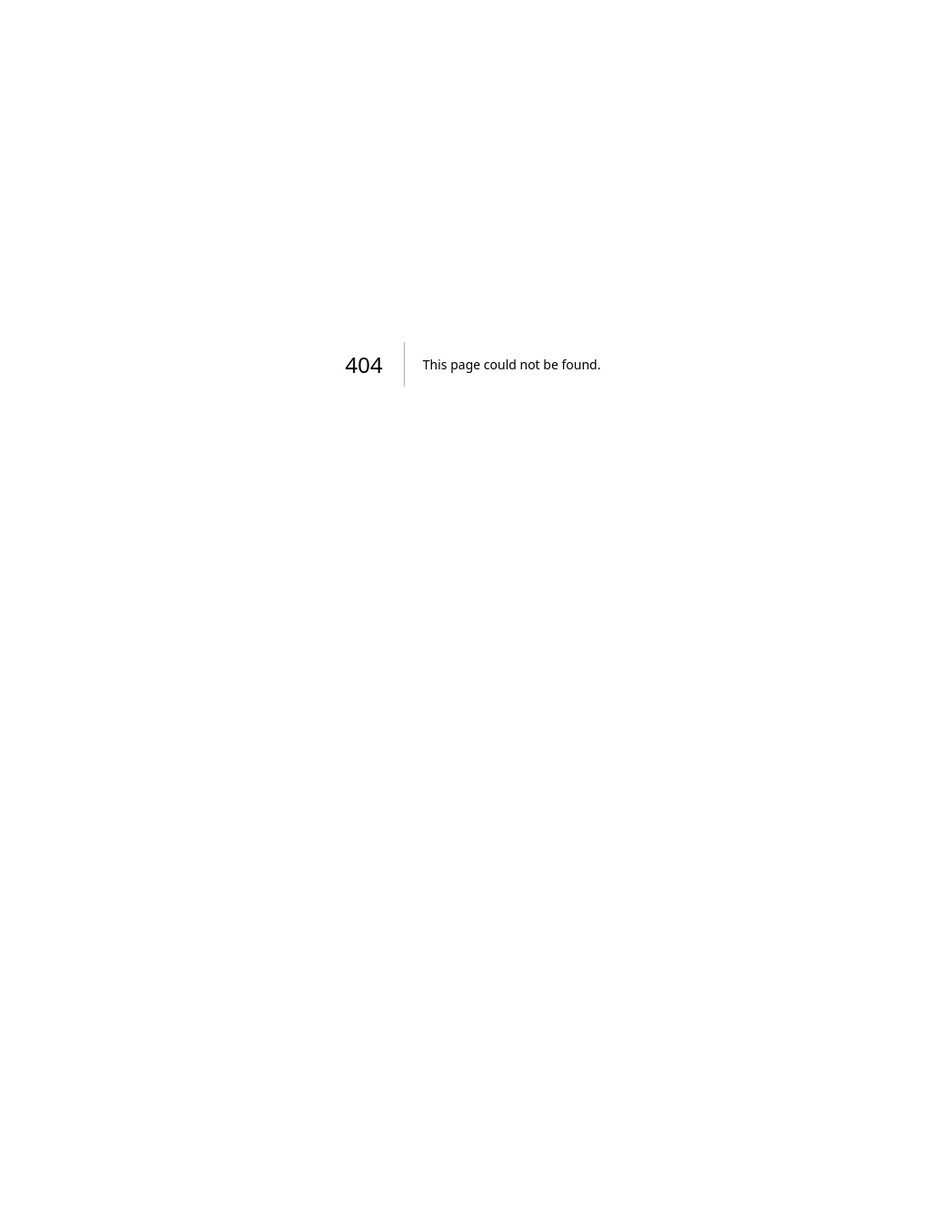
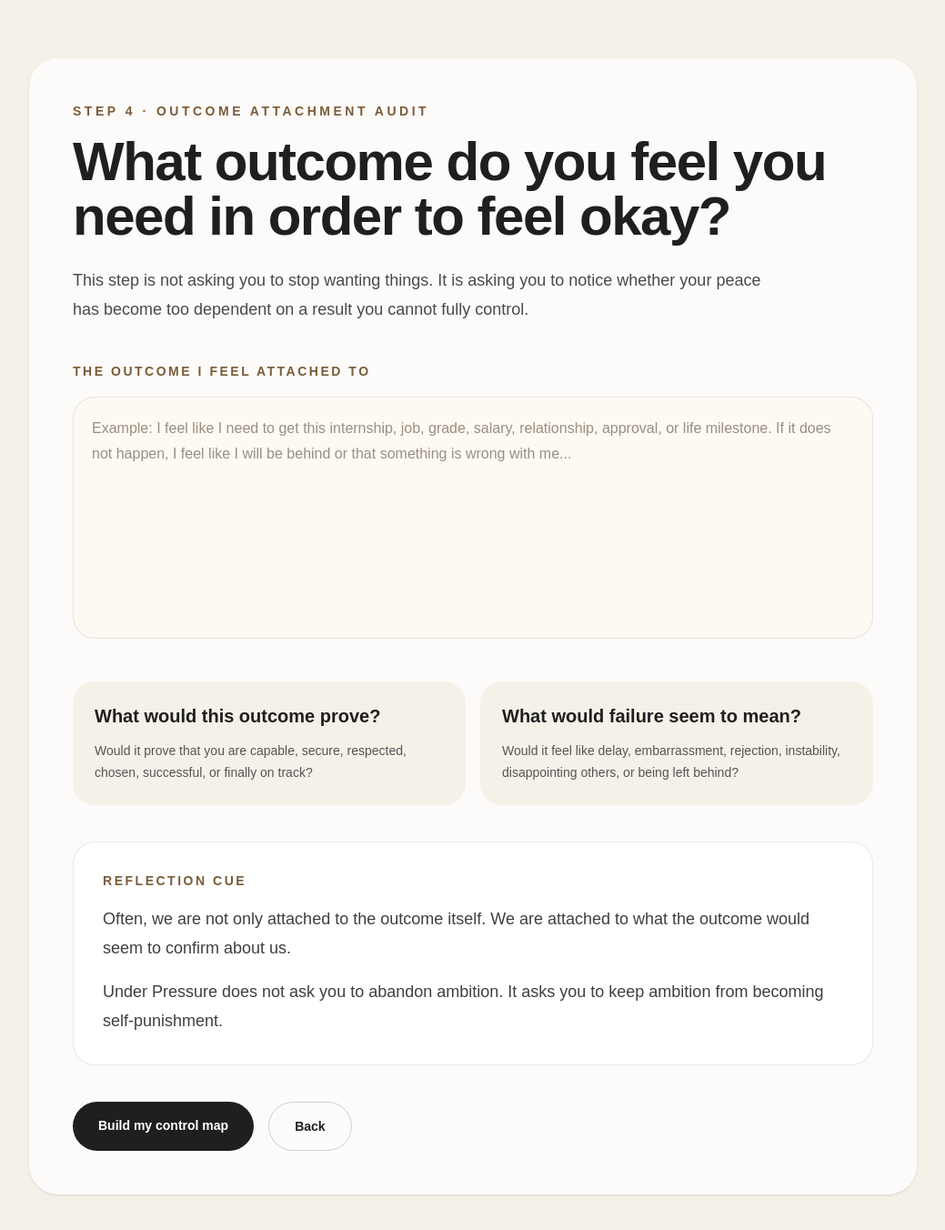
Before and after one commit to diegouriber/under-pressure, a Next.js app: page /attatchment in a window 1280 px wide. Before the commit this address had no page. Shown: the top 1352 px of the page at 91% size, without its empty margins (120-1159 px from the left). Before the commit the page ends 800 px from the top, so only its background shows below. Built offline with nearby package versions, Linux system fonts and the light colour scheme.

Commit message:
Add outcome attachment audit page

```diff
--- /dev/null
+++ b/app/attatchment/page.tsx
@@ -0,0 +1,93 @@
+export default function AttachmentPage() {
+  return (
+    <main className="min-h-screen bg-[#f6f1e8] text-[#1f1f1f]">
+      <section className="mx-auto flex min-h-screen max-w-5xl flex-col justify-center px-6 py-16">
+        <div className="rounded-[2rem] bg-white/75 p-8 shadow-sm md:p-12">
+          <p className="mb-4 text-sm font-semibold uppercase tracking-[0.25em] text-[#7a5c3a]">
+            Step 4 · Outcome Attachment Audit
+          </p>
+
+          <h1 className="text-4xl font-semibold tracking-tight md:text-6xl">
+            What outcome do you feel you need in order to feel okay?
+          </h1>
+
+          <p className="mt-6 max-w-3xl text-lg leading-8 text-[#4a4a4a]">
+            This step is not asking you to stop wanting things. It is asking you
+            to notice whether your peace has become too dependent on a result
+            you cannot fully control.
+          </p>
+
+          <div className="mt-10">
+            <label
+              htmlFor="attachment"
+              className="text-sm font-semibold uppercase tracking-[0.18em] text-[#7a5c3a]"
+            >
+              The outcome I feel attached to
+            </label>
+
+            <textarea
+              id="attachment"
+              rows={8}
+              placeholder="Example: I feel like I need to get this internship, job, grade, salary, relationship, approval, or life milestone. If it does not happen, I feel like I will be behind or that something is wrong with me..."
+              className="mt-4 w-full resize-none rounded-3xl border border-[#1f1f1f]/10 bg-[#fdfaf4] p-5 text-base leading-7 outline-none transition placeholder:text-[#9a8f80] focus:border-[#7a5c3a]"
+            />
+          </div>
+
+          <div className="mt-10 grid gap-4 md:grid-cols-2">
+            <div className="rounded-3xl bg-[#f6f1e8] p-6">
+              <h2 className="text-xl font-semibold">
+                What would this outcome prove?
+              </h2>
+              <p className="mt-3 text-sm leading-6 text-[#555]">
+                Would it prove that you are capable, secure, respected, chosen,
+                successful, or finally on track?
+              </p>
+            </div>
+
+            <div className="rounded-3xl bg-[#f6f1e8] p-6">
+              <h2 className="text-xl font-semibold">
+                What would failure seem to mean?
+              </h2>
+              <p className="mt-3 text-sm leading-6 text-[#555]">
+                Would it feel like delay, embarrassment, rejection, instability,
+                disappointing others, or being left behind?
+              </p>
+            </div>
+          </div>
+
+          <div className="mt-10 rounded-3xl border border-[#1f1f1f]/10 bg-white p-6 md:p-8">
+            <p className="text-sm font-semibold uppercase tracking-[0.18em] text-[#7a5c3a]">
+              Reflection cue
+            </p>
+
+            <p className="mt-4 text-lg leading-8 text-[#3f3f3f]">
+              Often, we are not only attached to the outcome itself. We are
+              attached to what the outcome would seem to confirm about us.
+            </p>
+
+            <p className="mt-4 text-lg leading-8 text-[#3f3f3f]">
+              Under Pressure does not ask you to abandon ambition. It asks you
+              to keep ambition from becoming self-punishment.
+            </p>
+          </div>
+
+          <div className="mt-10 flex flex-col gap-4 sm:flex-row">
+            <a
+              href="/control-map"
+              className="rounded-full bg-[#1f1f1f] px-7 py-4 text-center text-sm font-semibold text-white transition hover:opacity-90"
+            >
+              Build my control map
+            </a>
+
+            <a
+              href="/summary"
+              className="rounded-full border border-[#1f1f1f]/20 px-7 py-4 text-center text-sm font-semibold transition hover:bg-[#f6f1e8]"
+            >
+              Back
+            </a>
+          </div>
+        </div>
+      </section>
+    </main>
+  );
+}
```
